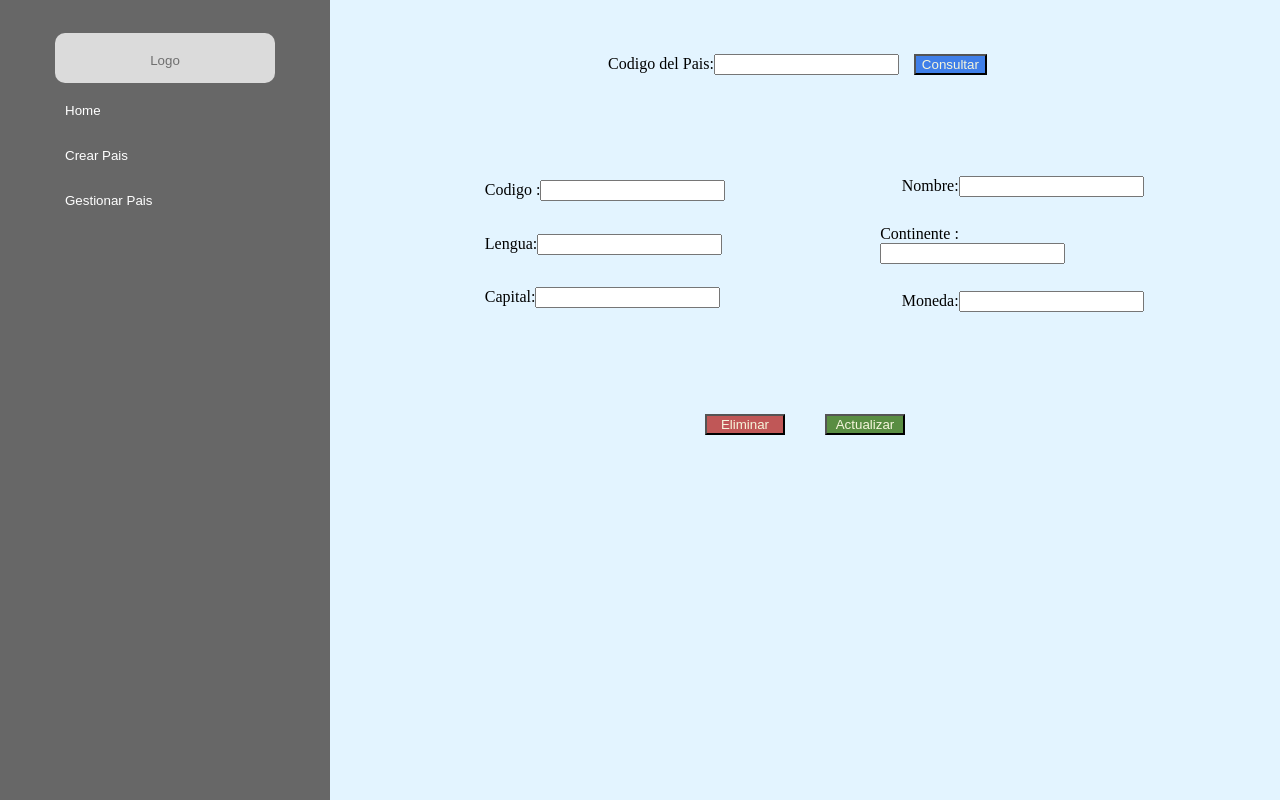
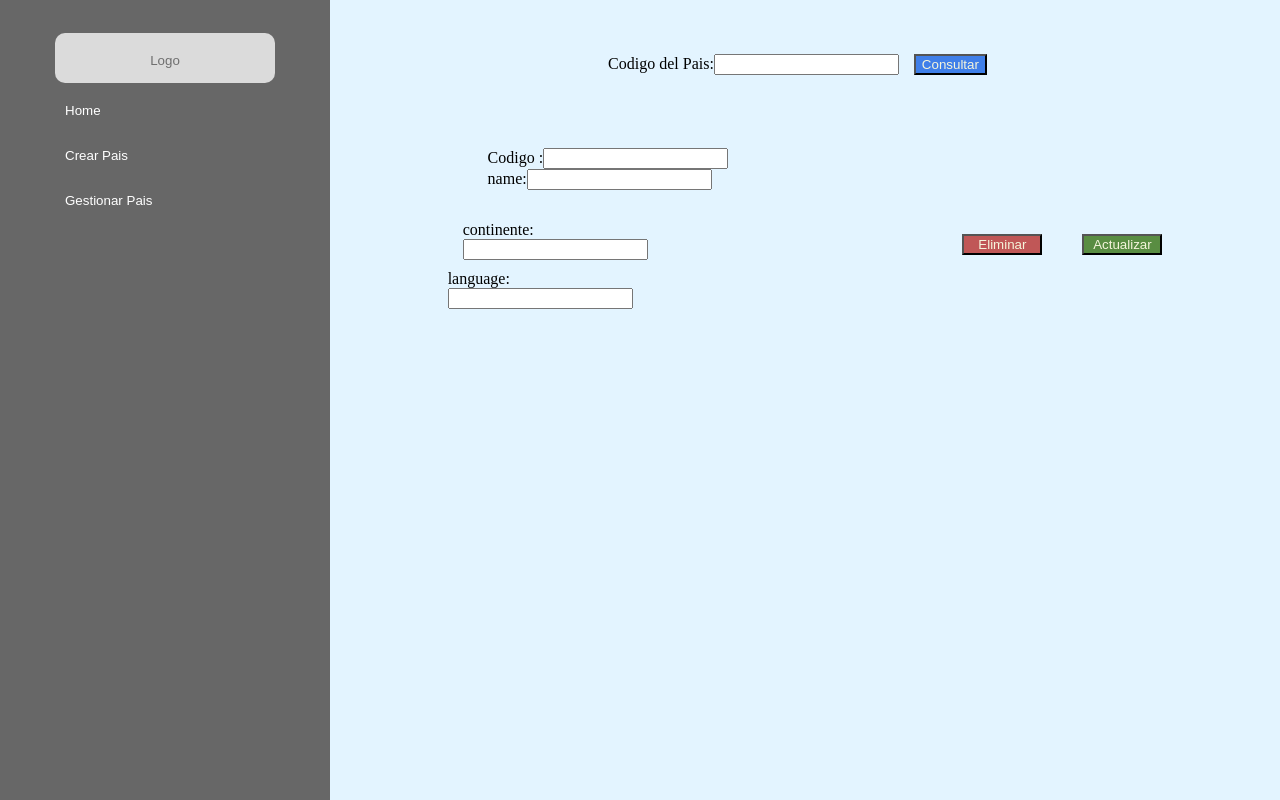
Before and after one commit to IvanAristi/Proyecto-paises, a React (Vite) app in the folder FrontEnd/: page /ManageCountry in a window 1280 px wide. Built offline with nearby package versions, Linux system fonts and the light colour scheme.

Commit message:
Agregando funcionalidades del crud en la visual

```diff
--- a/FrontEnd/src/components/CreateCountry.jsx
+++ b/FrontEnd/src/components/CreateCountry.jsx
@@ -1,51 +1,83 @@
 
 import './CreateCountry.css'
+import {useState} from 'react'
 
 
 export const CreateCountry = () => {
+  const [ok , setOk] = useState(false)
+  function HandleSubmit(e){
+    e.preventDefault()
+    const data = {
+      code:e.target.code.value,
+      name:e.target.name.value,
+      language:e.target.name.value,
+      continent:e.target.continent.value
+
+    }
+   const URL = 'http://127.0.0.1:3000/Insert'
+   const settings = {
+    method:'POST',
+    headers: {
+      'Content-Type': 'application/json'
+    },
+    body: JSON.stringify(data)
+   }
+  fetch(URL, settings)
+   .then(res=>{
+    if(res.ok){
+      setOk(true)
+
+    }
+   })
+  .catch(err=>console.log(err))
+  }
   return (
+
     <div className="containerCreate">
-      <div  className='Create'>
+      <div className='Create'>
         <label htmlFor="miInput">Codigo del Pais:</label>
-      <input type="text" id="miInput" name="miInput" />
-      <button type="button"  id='query'>Consultar</button>
+        <input type="text" id="miInput" name="codeInput" />
+        <button type="button" id='query'>Consultar</button>
+
       </div>
+      {ok && <p>Pais Creado Correctamente</p>}
 
-
-  <div  className='codName'>
+      <form onSubmit={HandleSubmit}>
+        <div className='codName'>
           <div>
             <label htmlFor="miInput">Codigo:</label>
-      <input type="text" id="miInput" name="miInput" />
+            <input type="text" id="miInput" name="code" />
           </div>
 
           <div>
             <label htmlFor="miInput">Nombre:</label>
-      <input type="text" id="miInput" name="miInput" />
+            <input type="text" id="miInput" name="name" />
           </div>
 
         </div>
 
-      <div  className='Lenguage'>
+        <div className='Lenguage'>
           <div>
             <label htmlFor="miInput">Lengua:</label>
-      <input type="text" id="miInput" name="miInput" />
+            <input type="text" id="miInput" name="language" />
           </div>
 
           <div>
             <label htmlFor="miInput">Continente:</label>
-      <input type="text" id="miInput" name="miInput" />
+            <input type="text" id="miInput" name="continent" />
           </div>
 
         </div>
 
 
-   <div  className='butons'>
+        <div className='butons'>
           <div>
             <button id='buton1'>Limpiar</button>
-      <button id='buton2'>Crear</button>
+            <button id='buton2' type='submit'>Crear</button>
           </div>
 
         </div>
+      </form>
 
 
 
--- a/FrontEnd/src/components/ManageCountry.jsx
+++ b/FrontEnd/src/components/ManageCountry.jsx
@@ -1,70 +1,108 @@
 
 
 import './ManageCountry.css';
+import { useState } from 'react';
+const ManageCountry = () => {
+  const [data, setData] = useState({
+    code: "",
+    name: "",
+    language: "",
+    continent: "",
+    consulta:"",
+    _id:""
 
-const ManageCountry = () => {
+  })
+  const [ok , setOk] = useState(false)
+  const consultar = function(){
+    const URL = "http://127.0.0.1:3000/countryByCode/" + data.consulta
+    fetch(URL)
+    .then(res=>res.json())
+    .then(data=>{
+      setData({
+        code:data.code,
+        name:data.name,
+        continent:data.continent,
+        language:data.language,
+        consulta:data.code,
+        id:data._id
+
+      })
+    })
+    .catch(err => console.log(err))
+
+  }
+  const Delete = function(){
+    const URL = "http://127.0.0.1:3000/countries/" + data.id
+    fetch(URL,{method:"DELETE"})
+    .then(res=>{
+      if(res.ok){
+        setOk(true)
+
+      }
+    })
+  }
   return (
     <div className="containerManage">
-       <div  className='codigo'>
+      <div className='codigo'>
         <label htmlFor="miInput">Codigo del Pais:</label>
-      <input type="text" id="miInput" name="miInput" />
-      <button type="button" id='quer'>Consultar</button>
+        <input type="text" id="miInput" name="miInput" value={data.consulta} onChange={e =>setData({...data,consulta:e.target.value})} />
+        <button type="button" id='quer'onClick={consultar}>Consultar </button>
       </div>
 
 
       <div className='inputts'>
-
+          {ok && <p>Eliminado</p>}
 
         <div className='capital'>
           <div>
             <label htmlFor="miInput">Codigo :</label>
- <input type="text" id="miInput" name="miInput" />
+            <input
+              type="text"
+              id="miInput"
+              name="miInput"
+              value={data.code}
+              onChange={e => setData({ ...data, code: e.target.value })} />
           </div>
 
           <div>
-<label htmlFor="miInput"> Lengua:</label>
-  <input type="text" id="miInput" name="miInput" />
+            <label htmlFor="miInput"> name:</label>
+            <input type="text"
+              id="miInput"
+              name="miInput"
+              value={data.name}
+              onChange={e => setData({ ...data, name: e.target.value })} />
           </div>
 
+          <div className='continente' >
+            <div>
+              <label htmlFor="miInput">continente:</label>
+              <input type="text"
+                id="miInput"
+                name="miInput"
+                value={data.continent}
+                onChange={e => setData({ ...data, continent: e.target.value })} />
+            </div>
 
             <div>
-<label htmlFor="miInput">Capital:</label>
-  <input type="text" id="miInput" name="miInput" />
-  </div>
+              <label htmlFor="miInput">language:</label>
+              <input type="text" id='Conti' name="miInput" value={data.language} onChange={e => setData({ ...data, language: e.target.value})} />
             </div>
 
 
 
-
-<div className='continente' >
-<div>
-<label htmlFor="miInput">Nombre:</label>
- <input type="text" id="miInput" name="miInput" />
- </div>
-
- <div>
-<label htmlFor="miInput">Continente :</label>
-  <input type="text"   id='Conti' name="miInput" />
-  </div>
-
-
-<div>
-<label htmlFor="miInput">Moneda:</label>
-  <input type="text" id="miInput" name="miInput" />
-  </div>
           </div>
 
         </div>
 
-    <div  className='updates'>
+        <div className='updates'>
           <div>
-      <button id='buton1'>Eliminar</button>
+            <button id='buton1' onClick={Delete}>Eliminar</button>
             <button id='buton2'>Actualizar</button>
           </div>
 
         </div>
 
-
+      </div>
 
 
     </div>
```
Also changed, not shown: 2 other files (tests, documents, lock files or other folders). Lines whose indentation alone changed are shown as unchanged.
